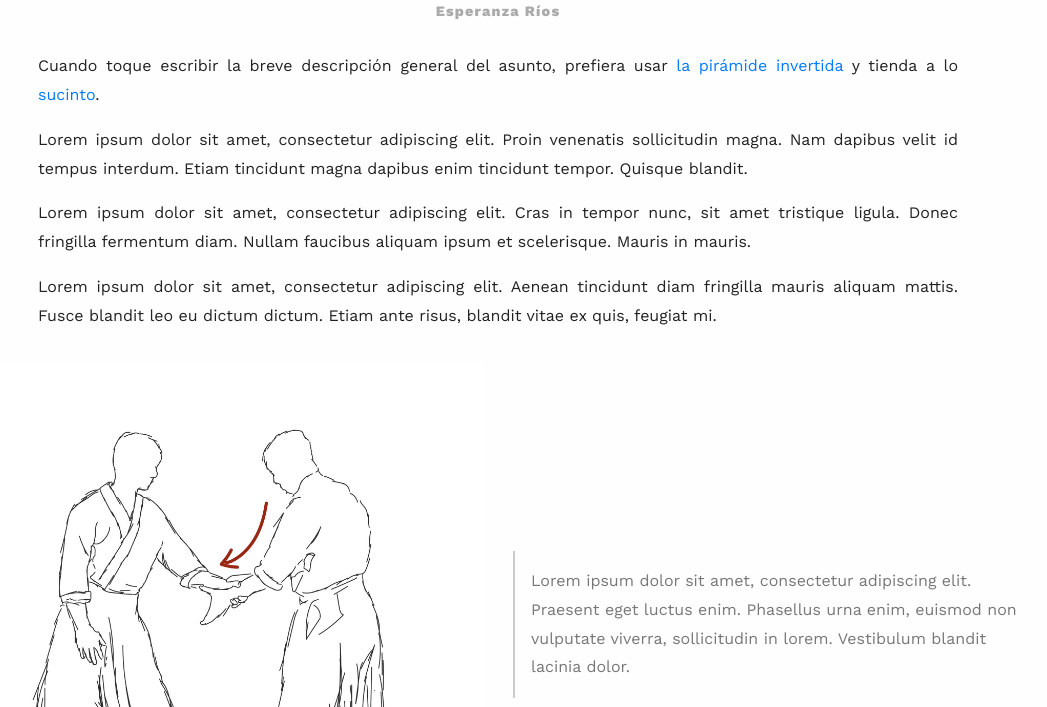
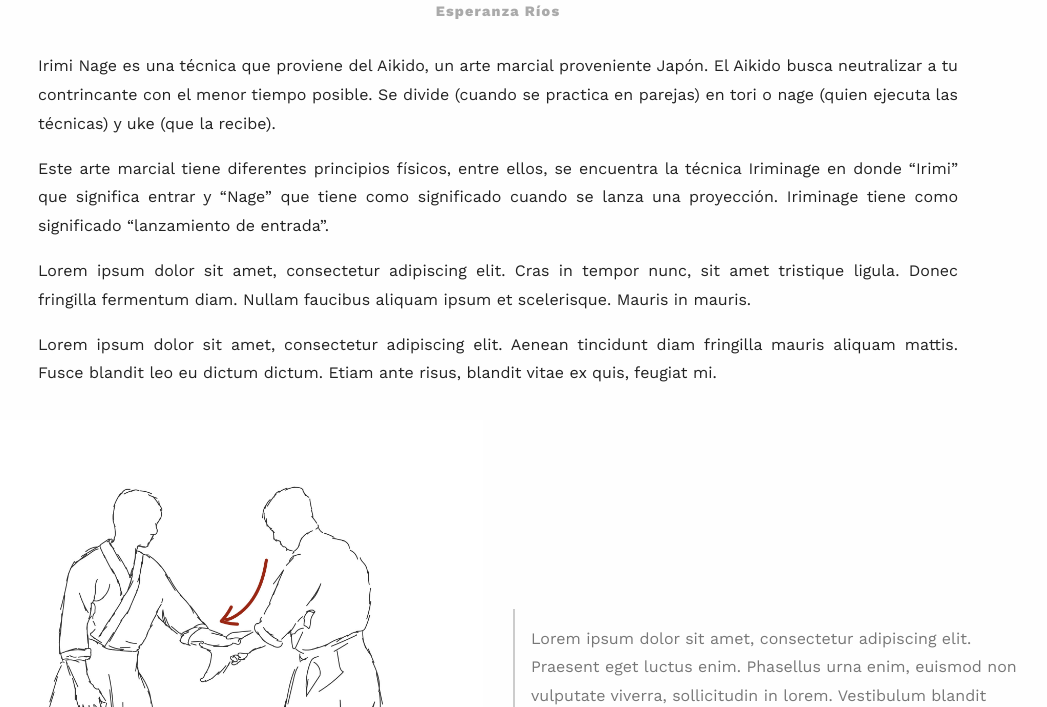
Before and after one commit to esperanzarios/infografiadigital4, a plain HTML site: page index.html in a window 1280 px wide. Shown: the part 93-800 px from the top of the page, without its empty margins (142-1189 px from the left). Drawn offline with nearby package versions, Linux system fonts and the light colour scheme.

Commit message:
Update index.html

```diff
--- a/index.html
+++ b/index.html
@@ -80,8 +80,8 @@
                 <div class="col-12 col-lg-10">
                     <h1 class="pt-4 text-left text-lg-center">Técnica Irimi Nage.</h1>
                     <h5 class="pb-4 text-left text-lg-center">Esperanza Ríos</h5>
-                    <p>Cuando toque escribir la breve descripción general del asunto, prefiera usar <a href="https://es.wikipedia.org/wiki/Pir%C3%A1mide_invertida" target="_blank" title="Pirámide invertida - Wikipedia, la enciclopedia libre">la pirámide invertida</a> y tienda a lo <a href="https://www.nngroup.com/articles/be-succinct-writing-for-the-web/" target="_blank" title="Be Succinct! (Writing for the Web)">sucinto</a>.</p>
-                    <p>Lorem ipsum dolor sit amet, consectetur adipiscing elit. Proin venenatis sollicitudin magna. Nam dapibus velit id tempus interdum. Etiam tincidunt magna dapibus enim tincidunt tempor. Quisque blandit.</p>
+                    <p>Irimi Nage es una técnica que proviene del Aikido, un arte marcial proveniente Japón. El Aikido busca neutralizar a tu contrincante con el menor tiempo posible. Se divide (cuando se practica en parejas) en tori o nage (quien ejecuta las técnicas) y uke (que la recibe).</p>
+                    <p>Este arte marcial tiene diferentes principios físicos, entre ellos, se encuentra la técnica Iriminage en donde “Irimi” que significa entrar y “Nage” que tiene como significado cuando se lanza una proyección. Iriminage tiene como significado “lanzamiento de entrada”.</p>
                     <p>Lorem ipsum dolor sit amet, consectetur adipiscing elit. Cras in tempor nunc, sit amet tristique ligula. Donec fringilla fermentum diam. Nullam faucibus aliquam ipsum et scelerisque. Mauris in mauris.</p>
                     <p>Lorem ipsum dolor sit amet, consectetur adipiscing elit. Aenean tincidunt diam fringilla mauris aliquam mattis. Fusce blandit leo eu dictum dictum. Etiam ante risus, blandit vitae ex quis, feugiat mi.</p>
                 </div>
```
